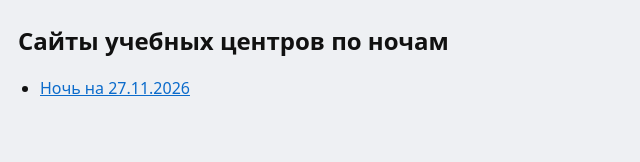
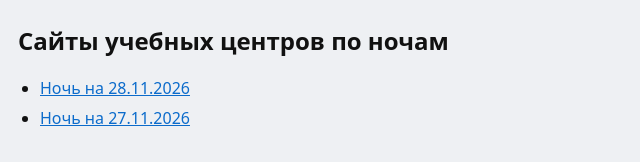
Before and after one commit to kristall2002-art/ohr-vitrina, a plain HTML site: page index.html in a window 1280 px wide. Shown: the whole page, without its empty margins (0-640 px from the left). Drawn offline with Linux system fonts and the light colour scheme.

Commit message:
Ночь 2026-11-28

```diff
--- a/index.html
+++ b/index.html
@@ -1 +1 @@
-<!doctype html><html lang="ru"><head><meta charset="utf-8"><meta name="viewport" content="width=device-width,initial-scale=1"><meta name="robots" content="noindex"><title>Сайты учебных центров по ночам</title><style>body{margin:0;font-family:system-ui,sans-serif;background:#eef0f3;color:#111}h1{font-size:1.5rem;margin:24px 18px 4px}p{margin:0 18px 18px;color:#555}.g{display:grid;grid-template-columns:repeat(auto-fill,minmax(340px,1fr));gap:16px;padding:0 18px 40px}.it{background:#fff;border-radius:14px;overflow:hidden;display:flex;flex-direction:column;box-shadow:0 6px 20px -14px #000}.it img{width:100%;display:block}.it b{padding:12px 14px 2px}.it span{padding:2px 14px 12px;font-size:.92rem}.it .m{color:#666;padding-bottom:4px}a{color:#0b6bcb}ul{line-height:1.9}</style></head><body><h1>Сайты учебных центров по ночам</h1><ul><li><a href="2026-11-27/">Ночь на 27.11.2026</a></li></ul></body></html>
+<!doctype html><html lang="ru"><head><meta charset="utf-8"><meta name="viewport" content="width=device-width,initial-scale=1"><meta name="robots" content="noindex"><title>Сайты учебных центров по ночам</title><style>body{margin:0;font-family:system-ui,sans-serif;background:#eef0f3;color:#111}h1{font-size:1.5rem;margin:24px 18px 4px}p{margin:0 18px 18px;color:#555}.g{display:grid;grid-template-columns:repeat(auto-fill,minmax(340px,1fr));gap:16px;padding:0 18px 40px}.it{background:#fff;border-radius:14px;overflow:hidden;display:flex;flex-direction:column;box-shadow:0 6px 20px -14px #000}.it img{width:100%;display:block}.it b{padding:12px 14px 2px}.it span{padding:2px 14px 12px;font-size:.92rem}.it .m{color:#666;padding-bottom:4px}a{color:#0b6bcb}ul{line-height:1.9}</style></head><body><h1>Сайты учебных центров по ночам</h1><ul><li><a href="2026-11-28/">Ночь на 28.11.2026</a></li><li><a href="2026-11-27/">Ночь на 27.11.2026</a></li></ul></body></html>
```
Also changed, not shown: 2026-11-28/index.html (added, +1 -0 lines), 2026-11-28/card_v01.jpg (added), 2026-11-28/card_v02.jpg (added), 2026-11-28/card_v03.jpg (added), 2026-11-28/card_v04.jpg (added), 2026-11-28/card_v05.jpg (added), 2026-11-28/card_v06.jpg (added), 2026-11-28/card_v07.jpg (added), 2026-11-28/card_v08.jpg (added), 2026-11-28/card_v09.jpg (added).
